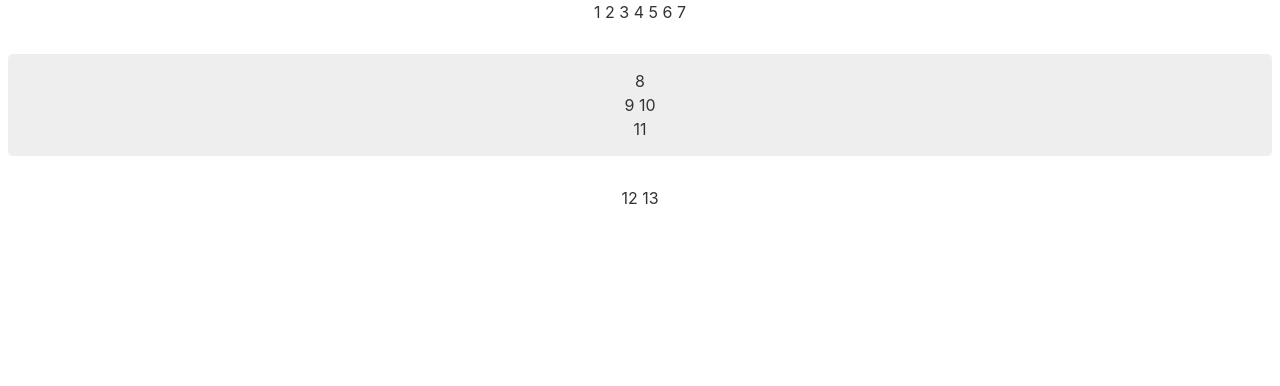
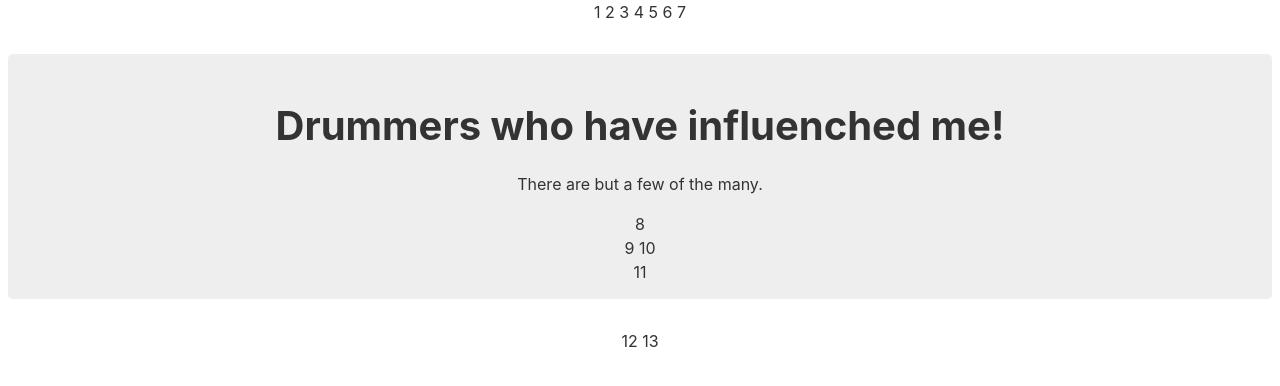
Before and after one commit to BobSears53/Bobs-Tribute, a plain HTML site: page index.html in a window 1280 px wide. Drawn offline with Linux system fonts and the light colour scheme.

Commit message:
Added Title

```diff
--- a/index.html
+++ b/index.html
@@ -5,6 +5,8 @@
  5 </head>
  6 <body>
  7 <main id="main">
+    <h1 id="title"> Drummers who have influenched me!</h1>
+    <p>There are but a few of the many.</p>
  8 <section id="tribute-info">
  9 <!-- TODO: basic info will go here -->
 10 </section>
```
